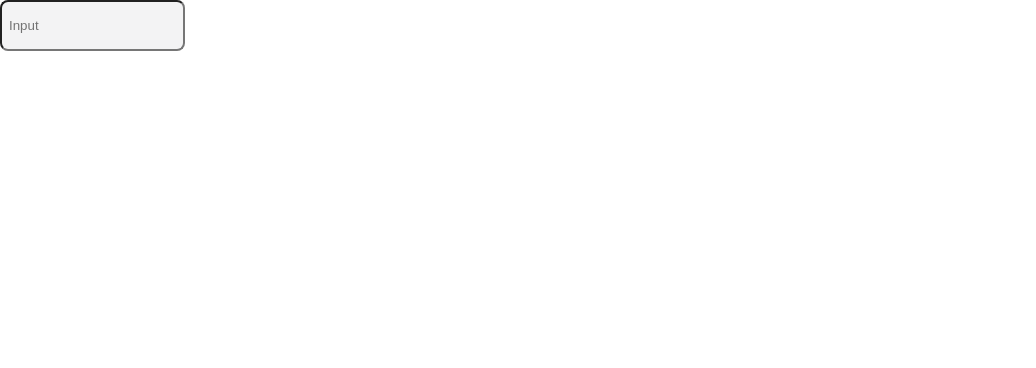
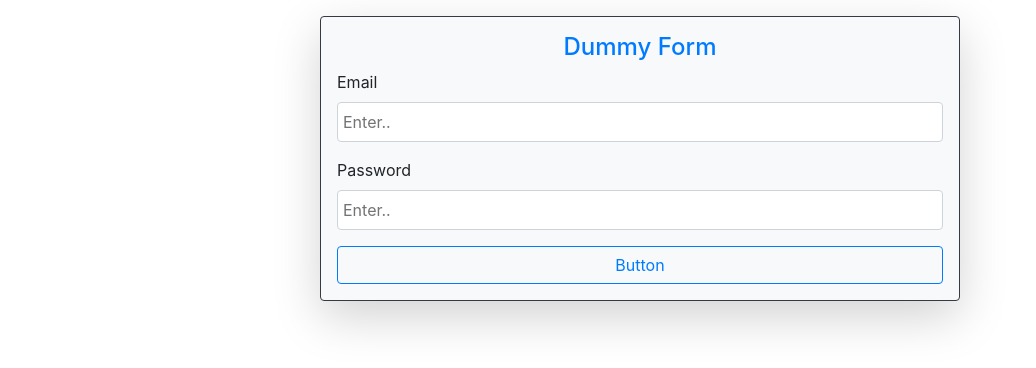
Before and after one commit to rdvnbyr/mern-meet_ecommerce-react, a React (Create React App) app: page / in a window 1280 px wide. Shown: the top 368 px of the page, without its empty margins (0-1036 px from the left). Built offline with nearby package versions, Linux system fonts and the light colour scheme.

Commit message:
Input ve Button olusturuldu

```diff
--- a/package.json
+++ b/package.json
@@ -3,15 +3,18 @@
   "version": "0.1.0",
   "private": true,
   "dependencies": {
+    "@material-ui/core": "^4.11.0",
     "@testing-library/jest-dom": "^4.2.4",
     "@testing-library/react": "^9.3.2",
     "@testing-library/user-event": "^7.1.2",
     "axios": "^0.20.0",
+    "bootstrap": "^4.5.2",
     "connected-react-router": "^6.8.0",
     "formik": "^2.1.5",
     "node-sass": "^4.14.1",
     "prop-types": "^15.7.2",
     "react": "^16.13.1",
+    "react-bootstrap": "^1.3.0",
     "react-dom": "^16.13.1",
     "react-redux": "^7.2.1",
     "react-router": "^5.2.0",
--- a/src/components/app/App.js
+++ b/src/components/app/App.js
@@ -1,12 +1,30 @@
 import React from 'react';
-import InputCo from '../elements/InputCo';
+import InputCo from '../elements/Input/InputCo';
+import { Form } from 'react-bootstrap';
+import 'bootstrap/dist/css/bootstrap.min.css';
+import ButtonCo from '../elements/Button/ButtonCo';
 
 function App() {
   return (
     <div>
-      <InputCo
-        placeholder= 'Input'
-      />
+      <Form className="p-3 w-50 bg-light shadow-lg mx-auto mt-3 border border-dark rounded">
+        <h4 className="text-center text-primary">Dummy Form</h4>
+        <InputCo
+          placeholder= 'Enter..'
+          labelText="Email"
+          controlId="email_login_input"
+        />
+        <InputCo
+          placeholder= 'Enter..'
+          labelText="Password"
+          controlId="password_register_input"
+        />
+        <ButtonCo
+          text='Button'
+          block={true}
+          variant="outline-primary"
+        />
+      </Form>
     </div>
   );
 }
--- /dev/null
+++ b/src/components/elements/Button/ButtonCo.js
@@ -0,0 +1,18 @@
+import React from 'react';
+import { Button } from 'react-bootstrap';
+
+function ButtonCo({variant, onClick, type, block, text, className}) {
+    return (
+        <Button
+            className={className}
+            variant={variant}
+            onClick={onClick}
+            type={type}
+            block={block}
+        >
+        {text}
+        </Button>
+    )
+}
+
+export default ButtonCo
--- /dev/null
+++ b/src/components/elements/Input/InputCo.js
@@ -0,0 +1,26 @@
+import React from 'react';
+import './InputCo.scss';
+import { Form } from 'react-bootstrap';
+
+function InputCo({ classInput, classLabel, labelText, type, placeholder, value, onChange, name, ref, min, onBlur, readOnly, controlId }) {
+
+    return (
+        <Form.Group controlId={controlId}>
+            <Form.Label className={classLabel}>{labelText}</Form.Label>
+            <Form.Control
+                name={name}
+                className={classInput}
+                type={type}
+                placeholder={placeholder}
+                value={value}
+                onChange={ onChange }
+                ref={ref}
+                min={min}
+                onBlur={onBlur}
+                readOnly={readOnly}
+            />
+        </Form.Group>
+    );
+};
+
+export default InputCo
--- /dev/null
+++ b/src/components/elements/Input/InputCo.scss
@@ -0,0 +1,22 @@
+input {
+    width: 100% !important;
+    height: 40px !important;
+    background: #ffffff !important;
+    border-radius: 4px !important;
+    padding-left: 5px !important;
+    box-sizing: border-box !important;
+    &:focus {
+        outline: none !important;
+        box-shadow: none !important;
+        border: 2px solid #16669c !important;
+        &::placeholder {
+            opacity: 0.4 !important;
+        }
+    }
+    &::placeholder {
+        color: #737373 !important;
+    }
+    &:hover {
+        background: white !important;
+    }
+}
--- a/src/components/elements/InputCo.js
+++ /dev/null
@@ -1,24 +0,0 @@
-import React from 'react';
-import './InputCo.scss';
-
-function InputCo({ className, type, placeholder, value, onChange, name, style, ref, min, onBlur, readOnly, as }) {
-
-    return (
-            <input
-                style={style}
-                name={name}
-                className={className}
-                type={type}
-                placeholder={placeholder}
-                value={value}
-                onChange={ onChange }
-                ref={ref}
-                min={min}
-                onBlur={onBlur}
-                readOnly={readOnly}
-            />
-    )
-}
-
-
-export default InputCo
--- a/src/components/elements/InputCo.scss
+++ /dev/null
@@ -1,22 +0,0 @@
-input {
-    height: 45px !important;
-    background: #F3F3F4 !important;
-    border-radius: 8px;
-    &:focus {
-
-        outline: none !important;
-        box-shadow: none !important;
-        border: 2px solid #b76fc0 !important;
-        &::placeholder {
-            opacity: 0.4 !important;
-        }
-    }
-    &::placeholder {
-        color: #737373 !important;
-        padding-left: 5px;
-    }
-
-    &:hover {
-        background: white !important;
-    }
-}
```
Also changed, not shown: src/components/elements/Button/Button.scss (added), src/styles/AboutMe.scss (added), 1 other file (tests, documents, lock files or other folders).
